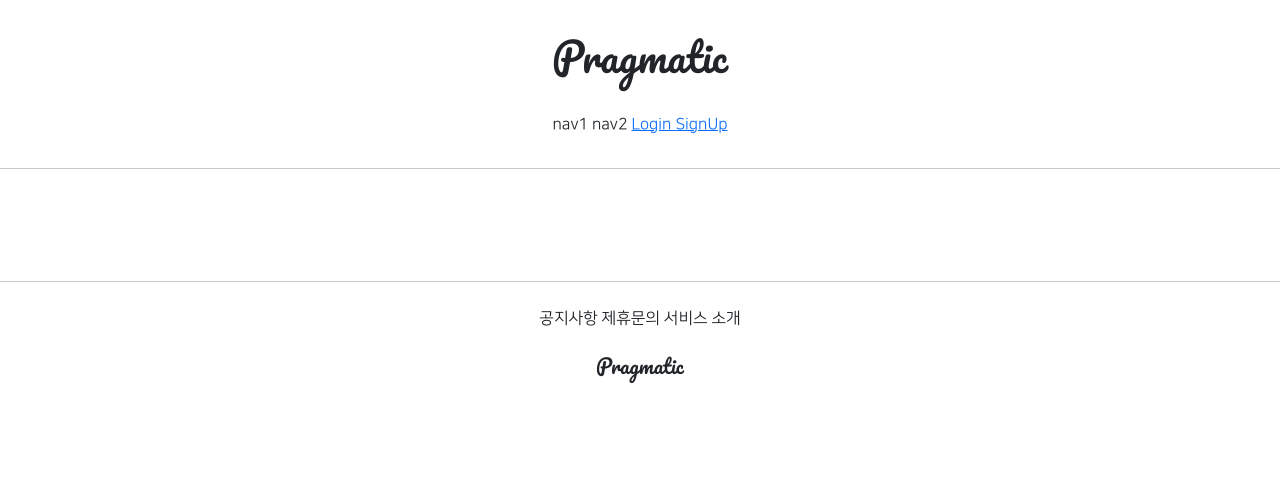
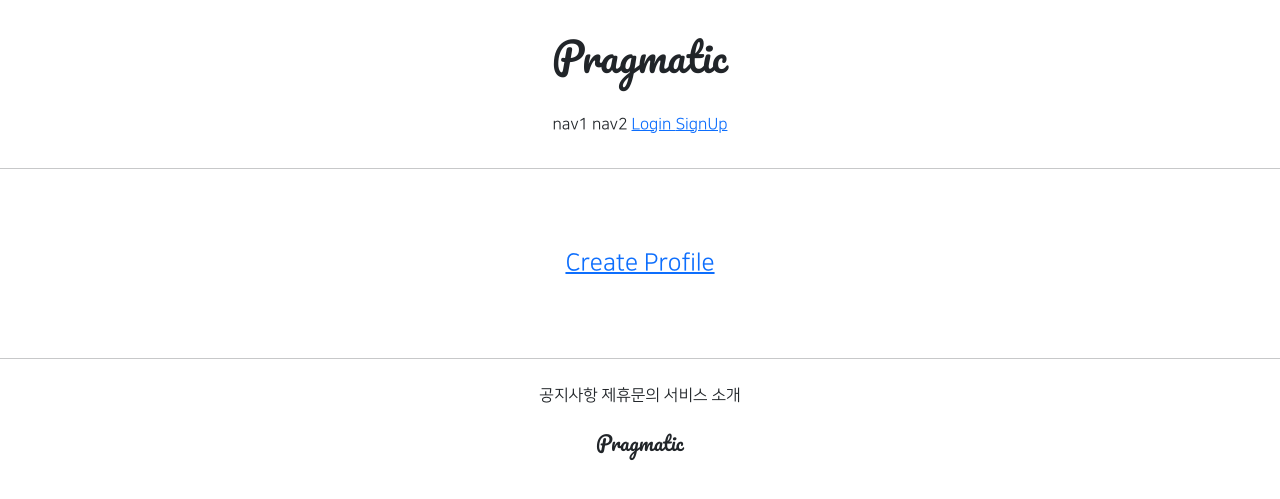
Before and after one commit to lapera00/gis_3ban_2, a Django app: template accountapp/templates/accountapp/detail.html in a window 1280 px wide. Shown: the top 499 px of the page. Run offline with Django 3.2, Linux system fonts and the light colour scheme; the template is opened without the code that fills it, so the values that code supplies are empty; parts of the project's set-up code (start-up, migrations or seed data) failed here and were passed over; some libraries are stand-ins or nearby versions.

Commit message:
7/27 class3 commit 3

```diff
--- a/accountapp/templates/accountapp/detail.html
+++ b/accountapp/templates/accountapp/detail.html
@@ -5,7 +5,16 @@
 
     <div class="text-center mw-500 m-auto">
         <div class="m-5">
-            <h4>{{ target_user.username }}</h4>
+            {% if target_user.profile %}
+                <h4>{{ target_user.profile.nickname }}</h4>
+                <h5>{{ target_user.profile.message }}</h5>
+            {% else %}
+            <h4>
+                <a href="{% url 'profileapp:create' %}">
+                    Create Profile
+                </a>
+            </h4>
+            {% endif %}
         </div>
         <div>
             {{ target_user.date_joined }}
--- a/profileapp/templates/profileapp/create.html
+++ b/profileapp/templates/profileapp/create.html
@@ -9,7 +9,9 @@
             <h4>Create Profile</h4>
         </div>
         <div>
-            <form action="{% url 'profileapp:create' %}" method="post">
+            <form action="{% url 'profileapp:create' %}"
+                  enctype="multipart/form-data"
+                  method="post">
                 {% csrf_token %}
                 {% bootstrap_form form %}
                 <div class="m-5">
--- a/profileapp/views.py
+++ b/profileapp/views.py
@@ -1,3 +1,4 @@
+
 from django.shortcuts import render
 
 # Create your views here.
@@ -13,3 +14,7 @@ class ProfileCreateView(CreateView):
     form_class = ProfileCreationForm
     success_url = reverse_lazy('accountapp:hello_world')
     template_name = 'profileapp/create.html'
+
+    def form_valid(self, form):
+        form.instance.user = self.request.user
+        return super().form_valid(form)
```
Also changed, not shown: profileapp/migrations/0002_rename_massage_profile_message.py (added).
